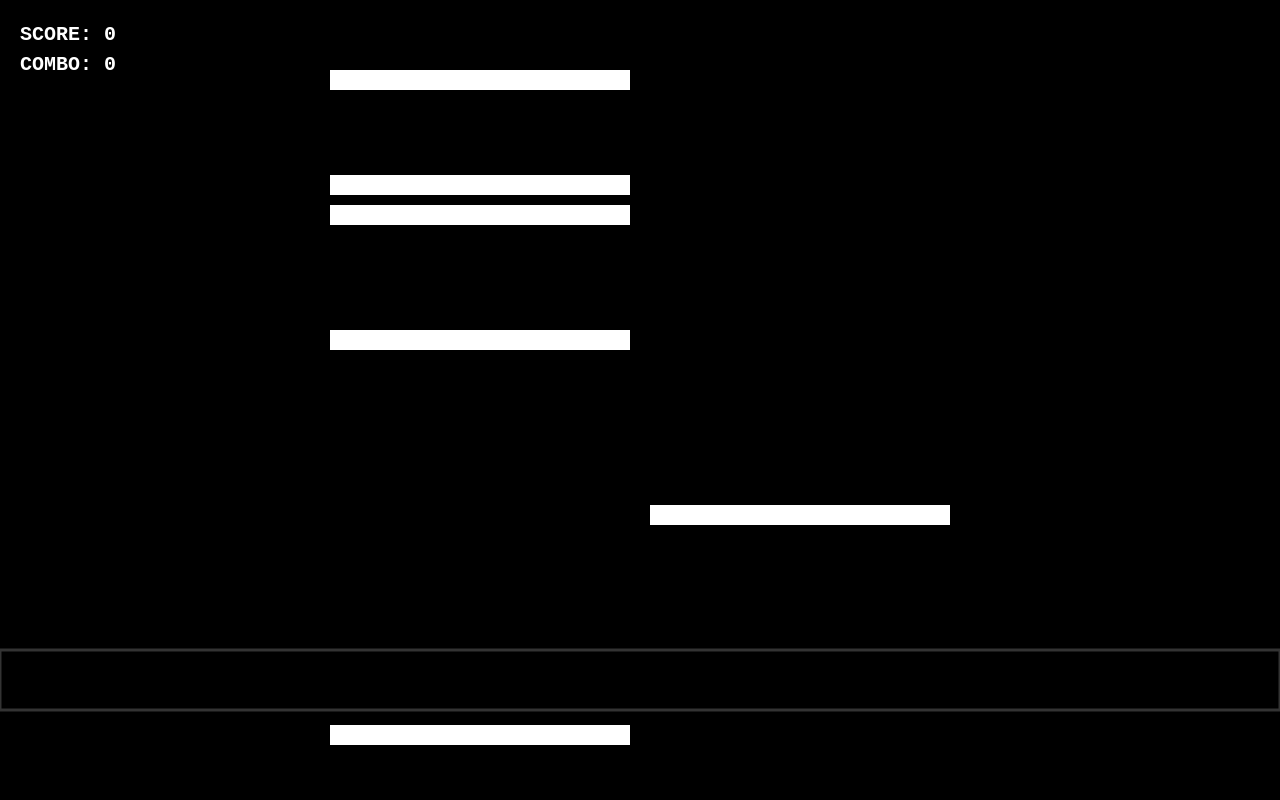
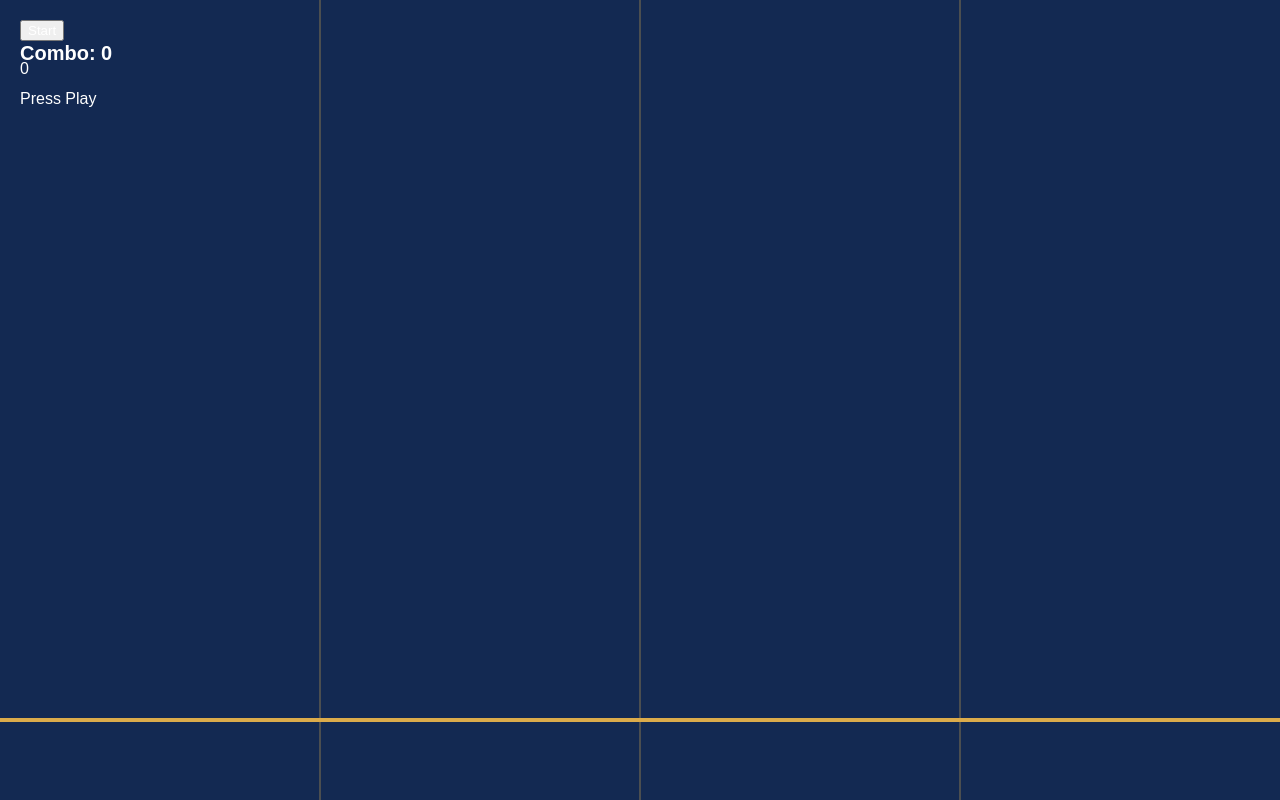
Before and after one commit to Sudo-Aju/BeatTapper, a plain HTML site: page src/index.html in a window 1280 px wide. Drawn offline with Linux system fonts and the light colour scheme.

Commit message:
upgraded the game engine from basic prototpe to a stable gampaly i fixed few typos here and there which caused some rendering issues, before it was randomely not spawning as i was usign rand fucntion but now it is a stable rythm system, also it has predicatbole timing, scalable archtectuer, also i updated some ui of it, it now has green and yellow color (blueprint inspired 😭, TODO: music sync, timing tiers and advanced mechanics, also more animations

```diff
--- a/src/index.html
+++ b/src/index.html
@@ -5,7 +5,12 @@
         <link rel="stylesheet" href="styles.css">
     </head>
     <body>
-        <canvas id="game"></canvas>
+        <canvas id="gameCanvas"></canvas>
+
+        <button id="startButton">Start</button>
+        <div id="scoreValue">0</div>
+        <div id="statusValue">Ready</div>
+
         <script src="main.js"></script>
     </body>
 </html>
--- a/src/main.js
+++ b/src/main.js
@@ -1,136 +1,249 @@
-const canvas = document.getElementById('game');
-const ctx = canvas.getContext('2d');
+const KEYS = ["KeyA", "KeyS", "KeyD", "KeyF"];
+const APPROACH_TIME = 1.4;
+const HIT_WINDOW = 0.18;
+const LANE_COUNT = 4;
+const NOTE_SPACING = 0.7;
 
-const LANES = 4;
-const LANE_KEYS = ['a', 's', 'd', 'f'];
-const NOTE_SPEED = 5;
-const JUDGEMENT_WINDOW = 30;
+const CHART = [
+    0, 1, 2, 3,
+    1, 2, 0, 3,
+    3, 2, 1, 0,
+].map((lane, index) => ({
+    lane,
+    time: 1 + index * NOTE_SPACING,
+}));
 
-let HIT_LINE_Y = 0;
-let notes = [];
-let score = 0;
+const elements = {
+    canvas: document.querySelector("#gameCanvas"),
+    startButton: document.querySelector("#startButton"),
+    scoreValue: document.querySelector("#scoreValue"),
+    statusValue: document.querySelector("#statusValue"),
+};
+
+const ctx = elements.canvas.getContext("2d");
+
+const state = {
+    running: false,
+    startAt: 0,
+    elapsed: 0,
+    score: 0,
+    notes: [],
+    message: "Press Play",
+    width: 0,
+    height: 0,
+    dpr: Math.min(window.devicePixelRatio || 1, 2),
+};
 
 let combo = 0;
-let laneFlashes =[0, 0, 0, 0];
 let lastJudgement = "";
 let judgementTimer = 0;
+let laneFlashes = [0, 0, 0, 0];
 
-function resize() {
-    canvas.width = window.innerWidth;
-    canvas.height = window.innerHeight;
-    HIT_LINE_Y = canvas.height * 0.85;
-
-}
-window.addEventListener('resize', resize);
-resize();
-
-class Note {
-    constructor(lane) {
-        this.lane = lane;
-        this.y = 0;
-        this.active = true;
+function init() {
+    resizeCanvas();
+    bindEvents();
+    updateHud();
+    requestAnimationFrame(loop);
 }
 
-    update() {
-        this.y += NOTE_SPEED;
-        if (this.y > canvas.height) {
-            this.active = false;
+function bindEvents() {
+    elements.startButton.addEventListener("click", () => {
+        startGame();
+    });
+
+    window.addEventListener("keydown", (event) => {
+        const lane = KEYS.indexOf(event.code);
+        if (lane === -1) return;
+
+        event.preventDefault();
+
+        laneFlashes[lane] = 10;
+
+        hitLane(lane);
+    });
+
+    elements.canvas.addEventListener("pointerdown", (event) => {
+        const rect = elements.canvas.getBoundingClientRect();
+        const x = ((event.clientX - rect.left) / rect.width) * state.width;
+        const laneWidth = state.width / LANE_COUNT;
+        hitLane(Math.max(0, Math.min(LANE_COUNT - 1, Math.floor(x / laneWidth))));
+    });
+
+    window.addEventListener("resize", resizeCanvas);
 }
-    }
-    draw() {
-        const laneWidth = canvas.width / LANES;
-        ctx.fillStyle = "#FFF";
-        ctx.fillRect(this.lane * laneWidth + 10, this.y, laneWidth -20, 20);
-    }
+
+function startGame() {
+    state.running = true;
+    state.startAt = performance.now();
+    state.elapsed = 0;
+    state.score = 0;
+    combo = 0;
+
+    state.message = "Playing";
+
+    state.notes = CHART.map((note) => ({
+        ...note,
+        hit: false,
+        missed: false,
+    }));
+
+    updateHud();
 }
 
 function triggerJudgement(msg) {
     lastJudgement = msg;
-    judgmentTimer = 30;
+    judgementTimer = 30;
+
     if (msg === "MISS") {
         combo = 0;
-    }
-        else {
+    } else {
             combo++;
     }
 }
 
+function hitLane(lane) {
+    if (!state.running) return;
 
-window.addEventListener('keydown', (e) => {
-    const laneIndex = LANE_KEYS.indexOf(e.key.toLowerCase());
-    if (laneIndex === -1) return;
+    const time = getSongTime();
 
-    laneFlashes[laneIndex] = 10;
-
-    const hitNote = notes.find(n =>
-        n.lane === laneIndex &&
-        Math.abs(n.y - HIT_LINE_Y) < JUDGEMENT_WINDOW &&
-        n.active
+    const note = state.notes.find(
+        (item) =>
+        !item.hit &&
+        !item.missed &&
+        item.lane === lane &&
+        Math.abs(item.time - time) <= HIT_WINDOW,
 );
 
-    if (hitNote) {
-        hitNote.active = false;
-        score += 10;
-        triggerJudgement("PERFECT")
+if (!note) {
+    triggerJudgement("MISS");
+    state.message = "Miss";
+    updateHud();
+    return;
 }
-});
 
-function spawnNotes() {
-    if (Math.random() < 0.05) {
-        const lane = Math.floor(Math.random() * LANES);
-        notes.push(new Note(lane));
+note.hit = true;
+state.score += 100;
+
+triggerJudgement("PERFECT");
+
+state.message = "Hit";
+updateHud();
+}
+
+function update() {
+    if (!state.running) return;
+
+    state.elapsed = (performance.now() - state.startAt) / 1000;
+
+    for (const note of state.notes) {
+        if (!note.hit && !note.missed && state.elapsed - note.time > HIT_WINDOW) {
+            note.missed = true;
+            triggerJudgement("MISS");
+            state.message = "Miss";
         }
     }
 
-function update() {
-    ctx.fillStyle = '#000';
-    ctx.fillRect(0, 0, canvas.width, canvas.height);
+    if (state.elapsed > CHART[CHART.length -1].time + 1) {
+        state.running = false;
+        state.message = "Finished";
+    }
 
-    const laneWidth = canvas.wdth / LANES;
+    updateHud();
+}
 
-    for (let i = 0; i < LANES; i++) {
-        if (laneFlashes[i] > 0) {
+function draw(){
+    ctx.setTransform(1, 0, 0, 1, 0, 0);
+    ctx.clearRect(0, 0, elements.canvas.width, elements.canvas.height);
+    ctx.setTransform(state.dpr, 0 ,0, state.dpr, 0, 0);
+
+    ctx.fillStyle = "#132952";
+    ctx.fillRect(0, 0, state.width, state.height);
+
+    const laneWidth = state.width / LANE_COUNT;
+    const hitLineY = state.height - 80;
+    const time = state.elapsed;
+
+    for (let i = 0; i < LANE_COUNT; i++) {
+        if(laneFlashes[i] > 0) {
             ctx.fillStyle = `rgba(255, 255, 255, ${laneFlashes[i] / 20})`;
-            ctx.fillRect(i * laneWidth, 0, laneWidth, canvas.height);
+            ctx.fillRect(i * laneWidth, 0, laneWidth, state.height);
             laneFlashes[i]--;
         }
+    }
 
-        ctx.strokeStyle = "#333";
+    ctx.strokeStyle = "rgba(219, 171, 75, 0.28)";
+    ctx.lineWidth = 2;
+    for (let lane = 1; lane < LANE_COUNT; lane++) {
         ctx.beginPath();
-        ctx.beginPath();
-        ctx.moveTo(i * laneWidth, 0);
-        ctx.lineTo(i * laneWidth, canvas.height);
+        ctx.moveTo(lane * laneWidth, 0);
+        ctx.lineTo(lane * laneWidth, state.height);
         ctx.stroke();
     }
 
-    ctx.strokeStyle = "rgba(255, 255, 255, 0.2)";
-    ctx.strokeRect(0, HIT_LINE_Y - JUDGEMENT_WINDOW, canvas.width, JUDGEMENT_WINDOW * 2);
-    ctx.strokeStyle = "#FFF";
-    ctx.lineWidth = 3;
+    ctx.strokeStyle = "#DBAB4B";
+    ctx.lineWidth = 4;
     ctx.beginPath();
-    ctx.moveTo(0, HIT_LINE_Y);
-    ctx.lineTo(canvas.width, HIT_LINE_Y);
-    ctx.stroke;
+    ctx.moveTo(0, hitLineY);
+    ctx.lineTo(state.width, hitLineY);
+    ctx.stroke();
 
-    spawnNotes();
-    notes = notes.filter(n => n.active);
-    notes.forEach(note => {
-        note.update();
-        note.draw();
-    });
+    for (const note of state.notes) {
+        if (note.hit) continue;
+
+        const distance = note.time - time;
+        if (distance > APPROACH_TIME || distance < -HIT_WINDOW) continue;
+
+        const progress = 1 - distance / APPROACH_TIME;
+
+        const x = note.lane * laneWidth + laneWidth * 0.15;
+        const y = progress * (hitLineY - 40);
+        const width = laneWidth * 0.7;
+        const height = 20;
+
+        ctx.fillStyle = note.missed
+        ? "rgba(219, 171, 75, 0.35)"
+        : "#DBAB4B";
+
+        ctx.fillRect(x, y, width, height);
+    }
 
     ctx.fillStyle = "#FFF";
-    ctx.font = "bold 20px Courier New";
-    ctx.fillText(`SCORE: ${score}`, 20, 40);
-    ctx.fillText(`COMBO: ${combo}`, 20, 70);
+    ctx.font = "bold 20px Arial";
+    ctx.fillText(`Combo: ${combo}`, 20, 60);
 
     if (judgementTimer > 0) {
         ctx.textAlign = "center";
-        ctx.font = "bold 40px Courier New"
-        ctx.fillText(lastJudgment, canvas.width / 2, HIT_LINE_Y - 100);
+        ctx.font = "bold 40px Arial";
+        ctx.fillStyle = "#FFF";
+        ctx.fillText(lastJudgement, state.width / 2, state.height - 140);
+        judgementTimer--;
+    }
 }
 
-    requestAnimationFrame(update);
+function loop() {
+    update();
+    draw();
+    requestAnimationFrame(loop);
 }
 
-update();
+function updateHud() {
+    elements.scoreValue.textContent = String(state.score);
+    elements.statusValue.textContent = state.message;
+}
+
+function resizeCanvas() {
+    const rect = elements.canvas.getBoundingClientRect();
+
+    state.dpr = Math.min(window.devicePixelRatio || 1, 2);
+    state.width = Math.max(320, Math.floor(rect.width));
+    state.height = Math.max(320, Math.floor(rect.height));
+
+    elements.canvas.width = state.width * state.dpr;
+    elements.canvas.height = state.height * state.dpr;
+}
+
+function getSongTime() {
+    return state.elapsed;
+}
+
+init();
--- a/src/styles.css
+++ b/src/styles.css
@@ -3,3 +3,25 @@ body {
 
 canvas {
     display: block; width: 100vw; height: 100vh; }
+
+button, #scoreValue, #statusValue {
+    position: fixed;
+    z-index: 10;
+    color: white;
+    font-family: Arial;
+}
+
+#startButton {
+    top: 20px;
+    left:20px;
+}
+
+#statusValue {
+    top: 90px;
+    left: 20px;
+}
+
+#scoreValue {
+    top: 60px;
+    left: 20px;
+}
```
Lines whose indentation alone changed are shown as unchanged.
